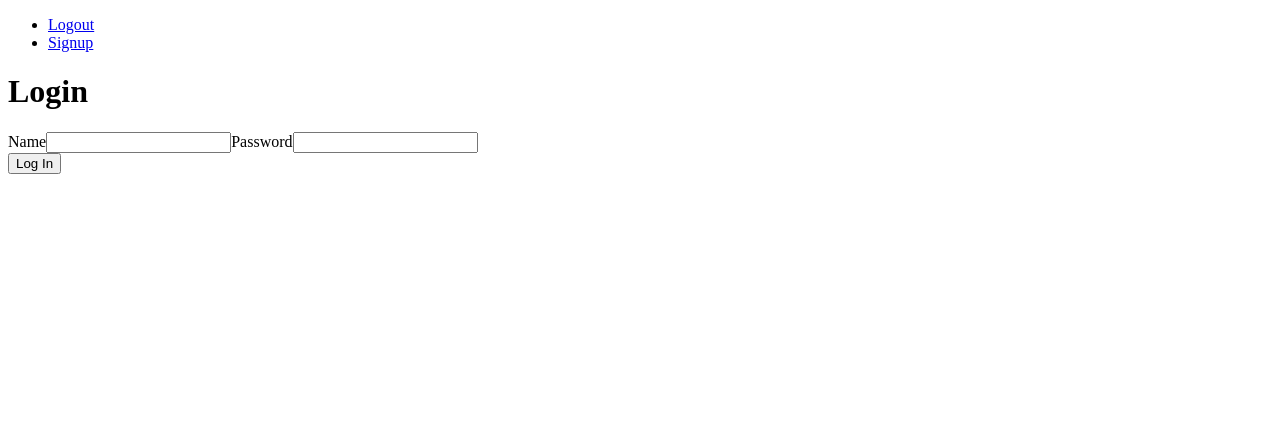
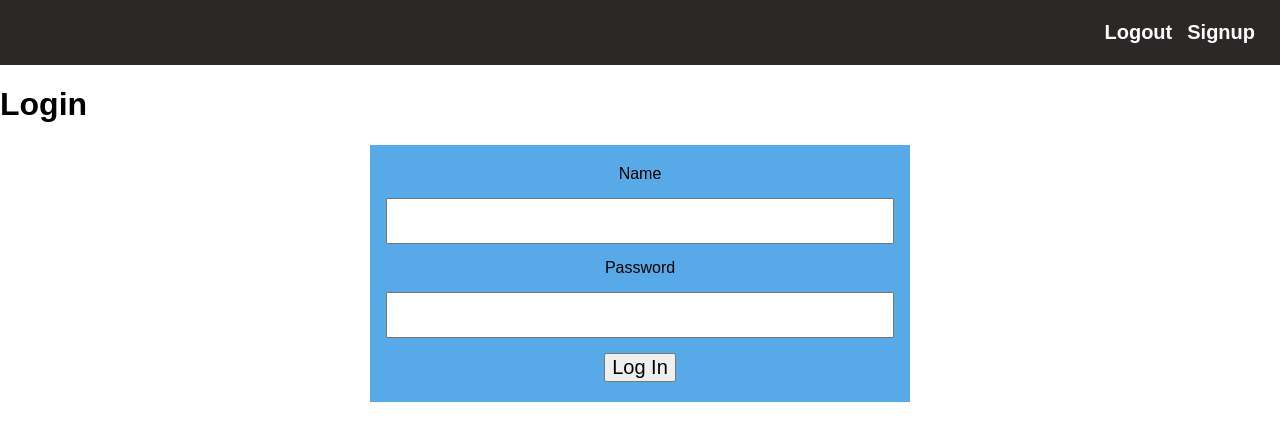
Before and after one commit to Oto48/nuxt-app, a Nuxt app: page /login in a window 1280 px wide. Shown: the top 440 px of the page. Built offline with nearby package versions, Linux system fonts and the light colour scheme.

Commit message:
add some styles

```diff
--- a/components/Header.vue
+++ b/components/Header.vue
@@ -26,3 +26,26 @@ export default {
     }
 }
 </script>
+
+<style>
+nav {
+    background-color: rgb(44, 40, 40);
+    display: flex;
+    justify-content: flex-end;
+    padding: 5px 25px;
+}
+
+ul {
+    list-style-type: none;
+    display: flex;
+    gap: 15px;
+    text-decoration: none;
+}
+
+a {
+    text-decoration: none;
+    font-weight: bold;
+    color: white;
+    font-size: 20px;
+}
+</style>
--- a/layouts/default.vue
+++ b/layouts/default.vue
@@ -17,3 +17,36 @@ export default {
 }
 
 </script>
+
+<style>
+body{
+  margin: 0;
+  box-sizing: border-box;
+  font-family: sans-serif;
+}
+
+form{
+    padding: 20px;
+    background-color: rgb(87, 169, 231);
+    display: flex;
+    flex-direction: column;
+    max-width: 500px;
+    margin: auto;
+    gap: 15px;
+    justify-content: center;
+    align-items: center;
+}
+
+input {
+    height: 40px;
+    width: 100%;
+    font-size: 19px;
+}
+
+button {
+    font-size: 20px;
+    display: flex;
+    cursor: pointer;
+}
+
+</style>
--- a/pages/login/index.vue
+++ b/pages/login/index.vue
@@ -6,8 +6,8 @@
             <input type="text" v-model="name">
             <label>Password</label>
             <input type="password" v-model="password">
+            <button @click="loginHandler">Log In</button>
         </form>
-        <button @click="loginHandler">Log In</button>
     </div>
 </template>
 
@@ -21,7 +21,8 @@ export default {
         }
     },
     methods: {
-        loginHandler() {
+        loginHandler(e) {
+            e.preventDefault();
             const user = {'name': this.name, 'password': this.password};
             let localItems = JSON.parse(localStorage.getItem("users"));
             localItems === null ? 'undefined':
--- a/pages/signup/index.vue
+++ b/pages/signup/index.vue
@@ -6,8 +6,8 @@
             <input type="text" v-model="name">
             <label>Password</label>
             <input type="password" v-model="password">
+            <button @click="loginHandler">Sign Up</button>
         </form>
-        <button @click="loginHandler">Log In</button>
     </div>
 </template>
 
@@ -22,6 +22,7 @@ export default {
     },
     methods: {
         loginHandler() {
+            e.preventDefault();
             let taskList;
             const user = {'name': this.name, 'password': this.password};
             let localItems = JSON.parse(localStorage.getItem("users"));
```
Also changed, not shown: pages/index.vue (line endings or trailing spaces).
